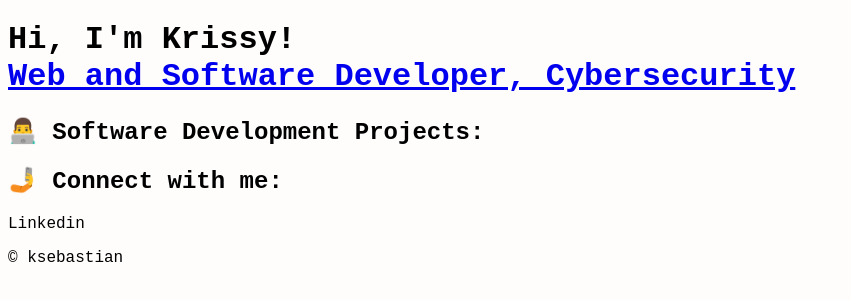
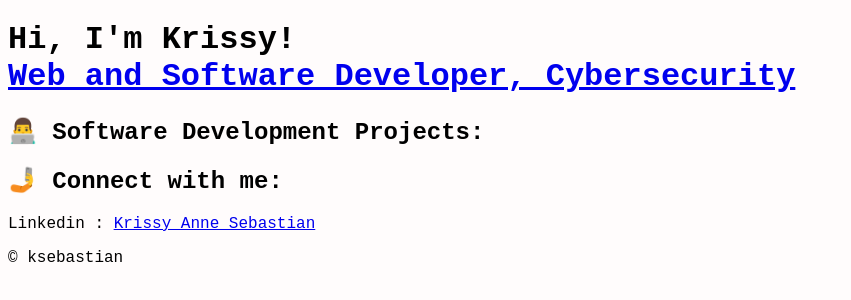
Before and after one commit to kksebastian/ksebastian.github.io, a plain HTML site: page index.html in a window 1280 px wide. Shown: the whole page, without its empty margins (0-851 px from the left). Drawn offline with Linux system fonts and the light colour scheme.

Commit message:
linkedin

```diff
--- a/index.html
+++ b/index.html
@@ -28,7 +28,7 @@
 
 
     <h2> 🤳 Connect with me:</h2>
-    Linkedin
+    Linkedin : <a href="https://ca.linkedin.com/in/krissy-anne-sebastian-467652123">Krissy Anne Sebastian</a>
 
 
 <footer>
```
